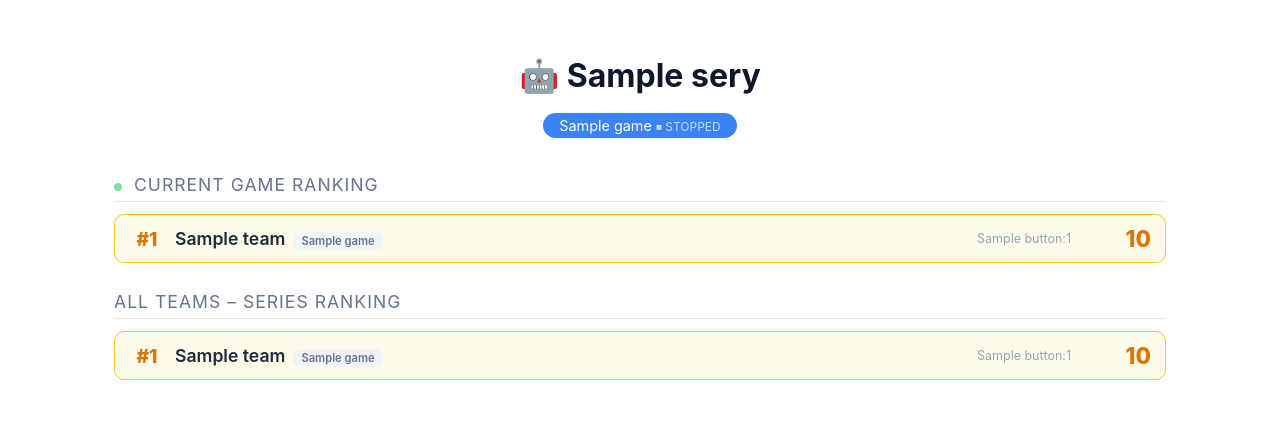
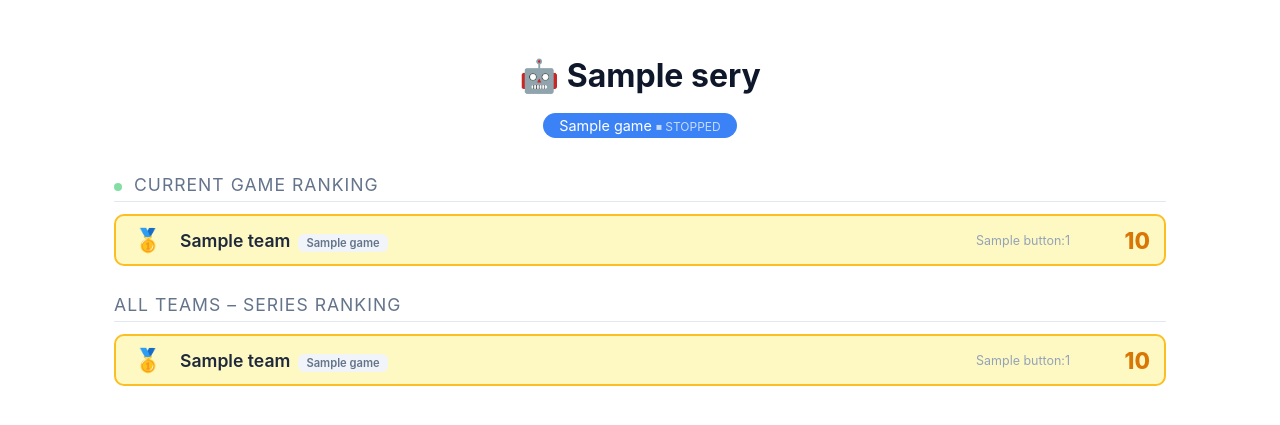
Before and after one commit to calvinchen0810/robot-score, a FastAPI app: page /dashboard in a window 1280 px wide. Shown: the top 425 px of the page. Run offline with FastAPI, Linux system fonts and the light colour scheme; tables that the repository leaves empty hold one stand-in row (values such as "Sample post").

Commit message:
revise dashboard UI

```diff
--- a/templates/dashboard.html
+++ b/templates/dashboard.html
@@ -18,10 +18,10 @@
       background: #f8fafc; border-radius: 10px; margin-bottom: 6px;
       border: 1px solid #e2e8f0; transition: background .2s;
     }
-    .rank-row:nth-child(1) { border-color: #fbbf24; background: #fefce8; }
-    .rank-row:nth-child(2) { border-color: #94a3b8; background: #f8fafc; }
-    .rank-row:nth-child(3) { border-color: #d97706; background: #fffbeb; }
-    .rank-pos { width: 36px; text-align: center; font-weight: 800; font-size: 1.2rem; color: #94a3b8; }
+    .rank-row:nth-child(1) { border-color: #fbbf24; background: #fef9c3; border-width: 2px; }
+    .rank-row:nth-child(2) { border-color: #94a3b8; background: #f1f5f9; border-width: 2px; }
+    .rank-row:nth-child(3) { border-color: #d97706; background: #ffedd5; border-width: 2px; }
+    .rank-pos { width: 40px; text-align: center; font-weight: 800; font-size: 1.2rem; color: #94a3b8; }
     .rank-row:nth-child(1) .rank-pos { color: #d97706; }
     .rank-row:nth-child(2) .rank-pos { color: #64748b; }
     .rank-row:nth-child(3) .rank-pos { color: #b45309; }
@@ -61,11 +61,14 @@
         container.innerHTML = '<div class="no-data">No teams yet</div>';
         return;
       }
+      const icons = ['🥇', '🥈', '🥉'];
       container.innerHTML = rows.map((r, i) => {
         const details = r.details.map(d => d.button_label + ':' + d.clicks).join(' · ');
         const gameTag = r.game_name ? '<span class="game-tag">' + esc(r.game_name) + '</span>' : '';
+        const icon = i < 3 ? '<span style="font-size:1.4rem;margin-right:4px">' + icons[i] + '</span>' : '';
+        const posText = i < 3 ? icon : '<span>#' + (i + 1) + '</span>';
         return '<div class="rank-row">'
-          + '<div class="rank-pos">#' + (i + 1) + '</div>'
+          + '<div class="rank-pos">' + posText + '</div>'
           + '<div class="rank-name">' + esc(r.team_name) + gameTag + '</div>'
           + '<div class="rank-detail">' + details + '</div>'
           + '<div class="rank-score">' + r.total_points + '</div>'
```
